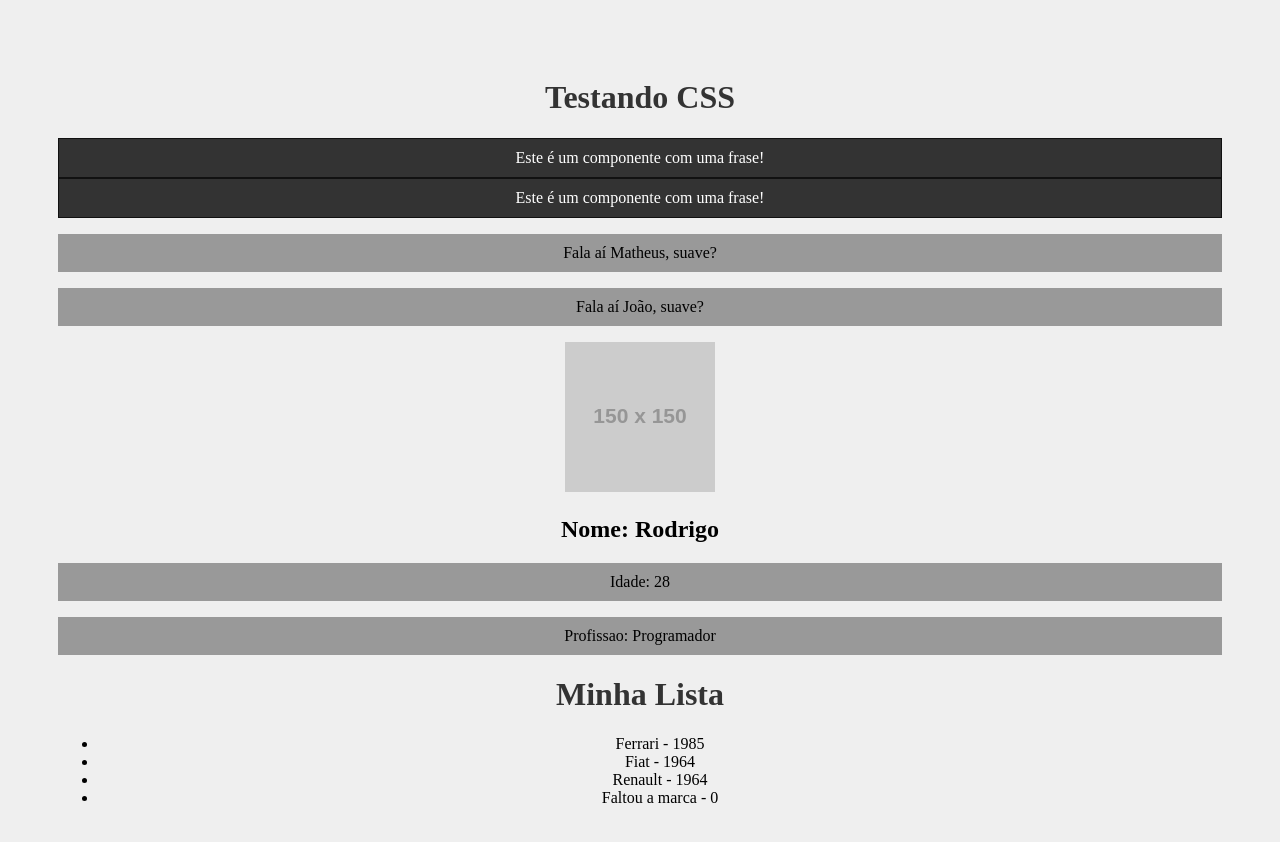
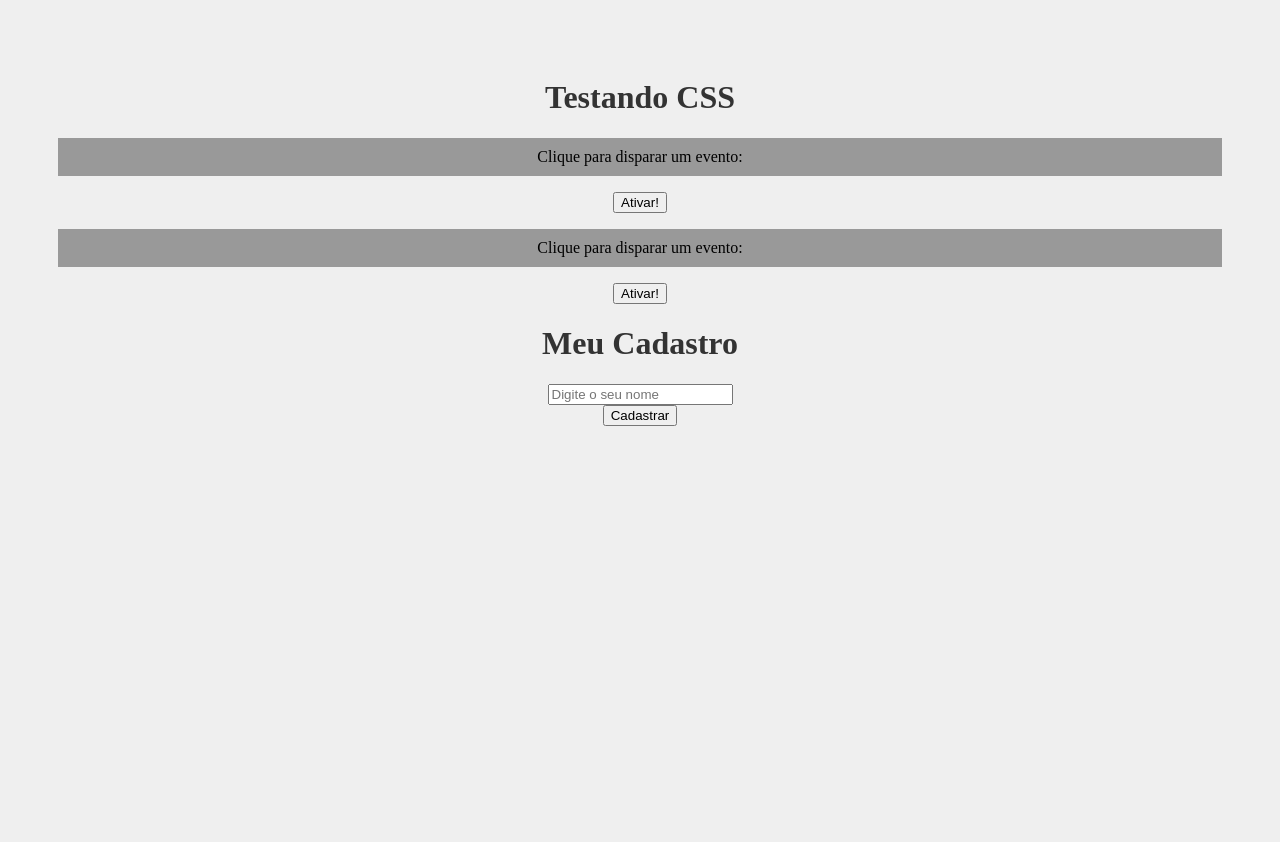
Before and after one commit to nedymarschuabe/Cursos, a React (Create React App) app in the folder React + Node/HoraDeCodar/meu-projeto/: page / in a window 1280 px wide. Shown: the top 842 px of the page. Built offline with nearby package versions, Linux system fonts and the light colour scheme.

Commit message:
Aula 7 - Eventos React

```diff
--- a/React + Node/HoraDeCodar/meu-projeto/src/App.js
+++ b/React + Node/HoraDeCodar/meu-projeto/src/App.js
@@ -1,25 +1,15 @@
 import './App.css';
-import SayMayName from './components/SayMyName';
-import Pessoa from './components/Pessoa';
-import Frase from './components/Frase';
-import List from './components/List';
+import Evento from './components/Evento';
+import Form from './components/Form';
 
 function App() {
 
   return (
     <div className="App">
       <h1>Testando CSS</h1>
-      <Frase />
-      <Frase />
-      <SayMayName nome="Matheus" />
-      <SayMayName nome="João" />
-      <Pessoa
-        nome="Rodrigo"
-        idade="28"
-        profissao="Programador"
-        foto="https://via.placeholder.com/150"
-      />
-      <List />
+      <Evento numero="1"/>
+      <Evento numero="2"/>
+      <Form />
     </div>
   );
 }
--- /dev/null
+++ b/React + Node/HoraDeCodar/meu-projeto/src/components/Evento.js
@@ -0,0 +1,15 @@
+function Evento ({numero}) {
+
+    function meuEvento() {
+        console.log(`Opa, fui ativado! ${numero}`)
+    }
+
+    return (
+        <div>
+            <p>Clique para disparar um evento:</p>
+            <button onClick={meuEvento}>Ativar!</button>
+        </div>
+    )
+}
+
+export default Evento
--- /dev/null
+++ b/React + Node/HoraDeCodar/meu-projeto/src/components/Form.js
@@ -0,0 +1,23 @@
+function Form() {
+
+    function cadastrarUsuario(e) {
+        e.preventDefault()
+        console.log("Cadastrou o usuário!")
+    }
+
+    return (
+        <div>
+            <h1>Meu Cadastro</h1>
+            <form onSubmit={cadastrarUsuario}>
+                <div>
+                    <input type="text" placeholder="Digite o seu nome"/>
+                </div>
+                <div>
+                    <input type="submit" value="Cadastrar"/>
+                </div>
+            </form>
+        </div>
+    )
+}
+
+export default Form
```
